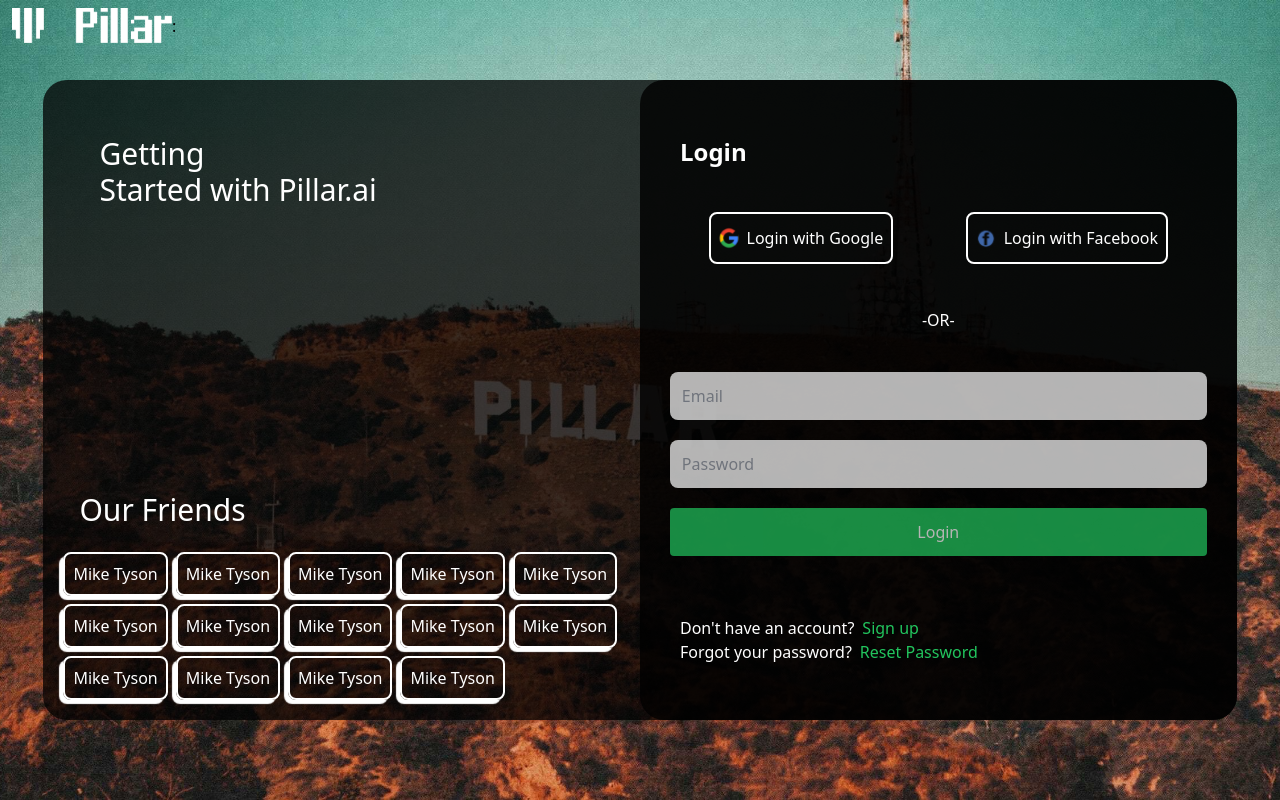
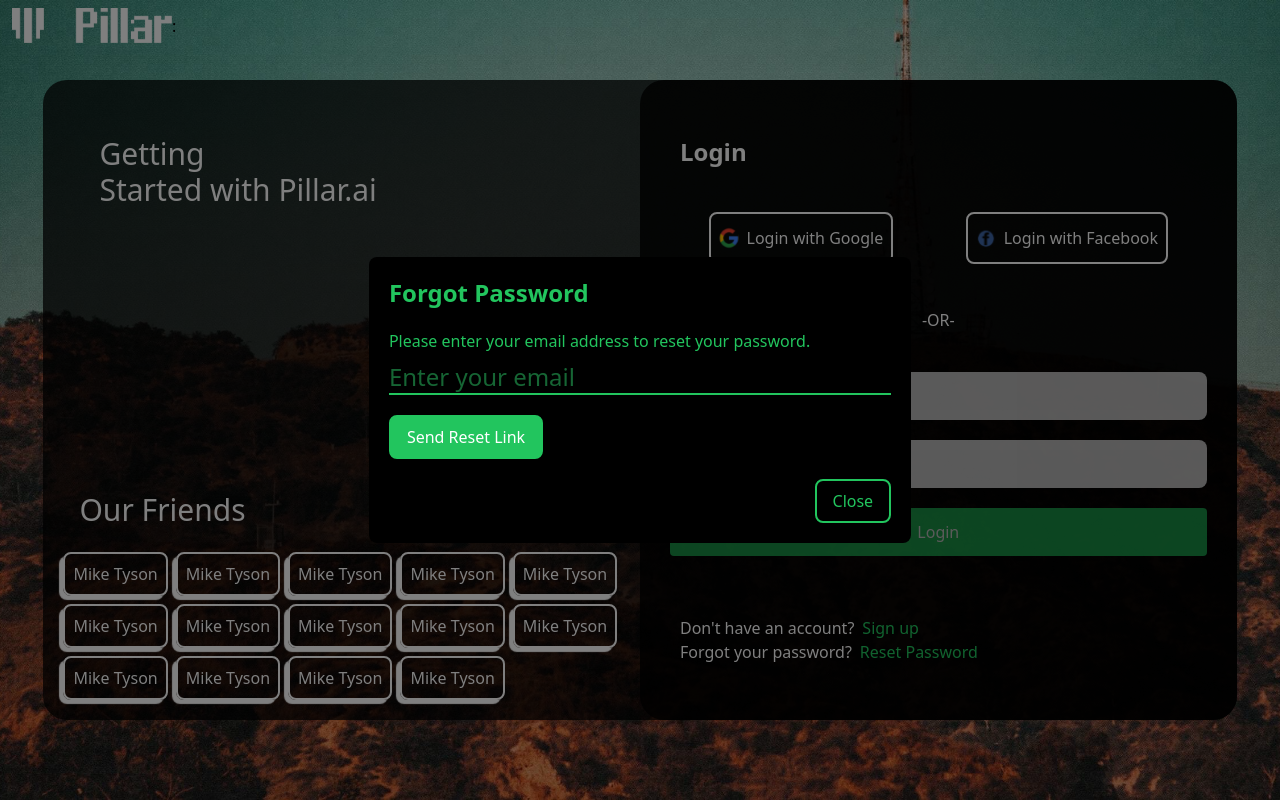
Before and after one commit to akorra24/pillar.ai, a React (Vite) app: page / in a window 1280 px wide. Both pictures are taken after a click on the element "Reset Password". Built offline with nearby package versions, Linux system fonts and the light colour scheme; no server answers; the HTML template or start-up script is replaced by a standard one.

Commit message:
reset password

```diff
--- a/src/screens/Login.jsx
+++ b/src/screens/Login.jsx
@@ -1,8 +1,12 @@
 import GoogleIcon from "../assets/google.svg";
 import FacebookIcon from "../assets/facebook.svg";
-import { Link, NavLink, useNavigate } from "react-router-dom";
+import { NavLink, useNavigate } from "react-router-dom";
 import { useState } from "react";
-import { signInWithEmailAndPassword, signInWithPopup } from "firebase/auth";
+import {
+  sendPasswordResetEmail,
+  signInWithEmailAndPassword,
+  signInWithPopup,
+} from "firebase/auth";
 import { auth, facebook, google } from "../firebase/firebase";
 import { saveUserData } from "../services/saveLogin";
 import FriendBox from "../components/FriendBox";
@@ -13,6 +17,8 @@
   const [email, setEmail] = useState("");
   const [password, setPassword] = useState("");
   const [error, setError] = useState("");
+  const [forgotPasswordPopup, setForgotPasswordPopup] = useState(0);
+  const [forgotEmail, setForgotEmail] = useState("");
 
   const handleLogin = async () => {
     try {
@@ -71,6 +77,24 @@
         ? error?.message.split("/")[1].split(")")[0].replace(/-/g, " ")
         : "An error occurred";
       setError(errorMessage);
+    }
+  };
+
+  const handleForgotPasswordPopup = () => {
+    setForgotPasswordPopup(1);
+  };
+
+  const handleSendForgotEmail = async () => {
+    try {
+      if (forgotEmail) {
+        await sendPasswordResetEmail(auth, forgotEmail);
+        setForgotPasswordPopup(2);
+      } else {
+        setForgotPasswordPopup(3);
+      }
+    } catch (error) {
+      console.error("Failed to send forgot password email:", error);
+      setForgotPasswordPopup(3);
     }
   };
 
@@ -159,10 +183,62 @@
           </div>
           <div className="flex flex-row items-center ml-10">
             <p>Forgot your password?</p>
-            <p className="text-green-500 ml-2 cursor-pointer">Reset Password</p>
+            <p
+              className="text-green-500 ml-2 cursor-pointer"
+              onClick={handleForgotPasswordPopup}
+            >
+              Reset Password
+            </p>
           </div>
         </div>
       </div>
+      {forgotPasswordPopup > 0 && (
+        <div className="fixed inset-0 bg-black bg-opacity-50 flex items-center justify-center">
+          <div className="bg-black p-5 rounded-lg">
+            <h3 className="text-2xl font-bold mb-5 text-green-500">
+              Forgot Password
+            </h3>
+            {forgotPasswordPopup === 1 && (
+              <>
+                <p className="text-green-500 mb-2">
+                  Please enter your email address to reset your password.
+                </p>
+                <input
+                  type="email"
+                  className="w-full border-b-2 border-green-500 bg-transparent text-green-500 placeholder-green-800 focus:border-b-4 focus:outline-none text-2xl"
+                  placeholder="Enter your email"
+                  value={forgotEmail}
+                  onChange={(e) => setForgotEmail(e.target.value)}
+                />
+                <button
+                  className="border-2 border-green-500 text-white bg-green-500 px-4 py-2 rounded-lg mt-5"
+                  onClick={handleSendForgotEmail}
+                >
+                  Send Reset Link
+                </button>
+              </>
+            )}
+            {forgotPasswordPopup === 2 && (
+              <p className="text-green-500">
+                A password reset link has been sent to your email successfully.
+              </p>
+            )}
+            {forgotPasswordPopup === 3 && (
+              <p className="text-red-500">
+                Failed to send the password reset link. Please try again.
+              </p>
+            )}
+            <div className="flex justify-end mt-5">
+              <button
+                className="border-2 border-green-500 text-green-500 px-4 py-2 rounded-lg"
+                onClick={() => setForgotPasswordPopup(0)}
+              >
+                Close
+              </button>
+            </div>
+          </div>
+        </div>
+      )}
     </div>
   );
 };
```
